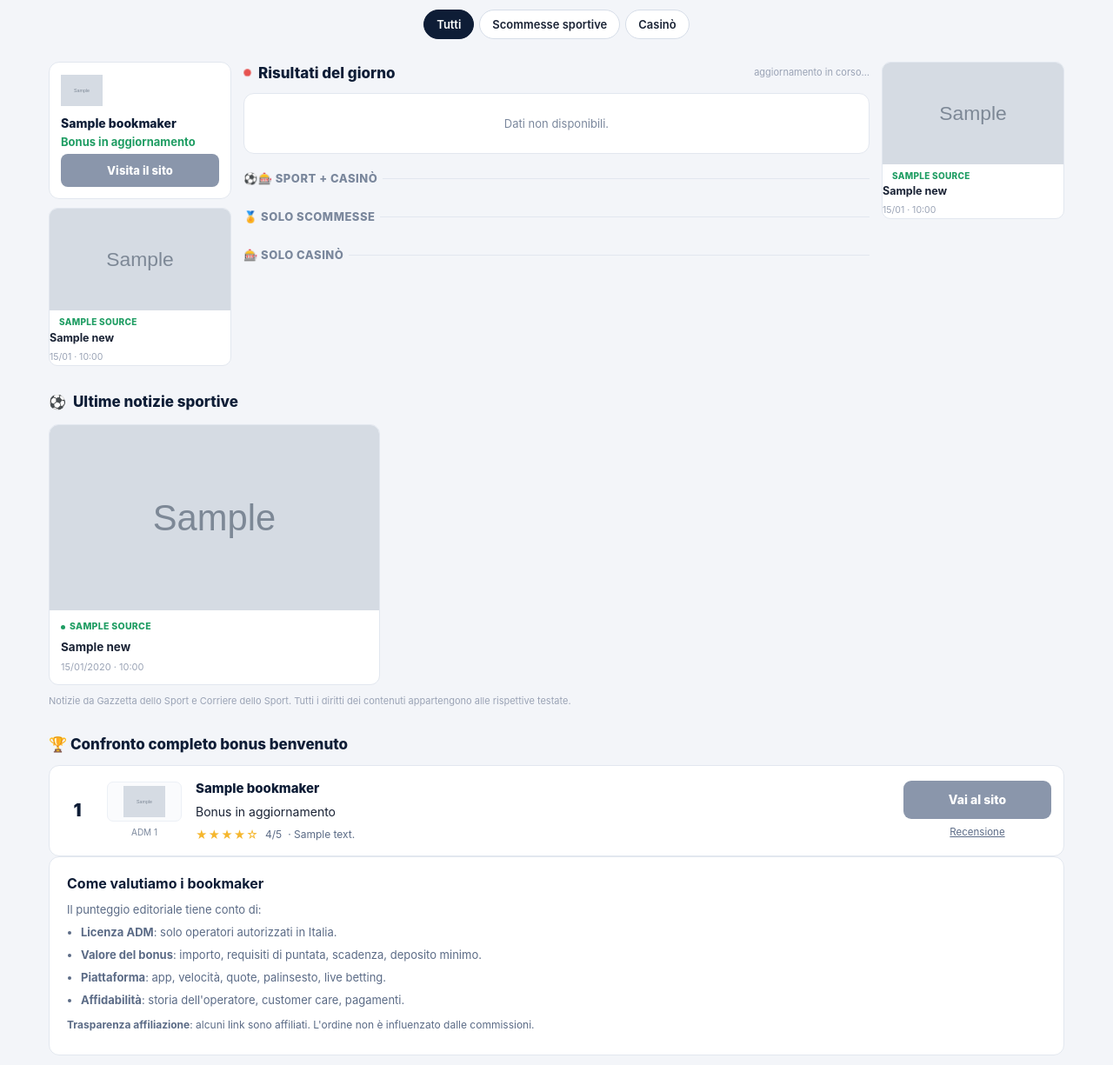
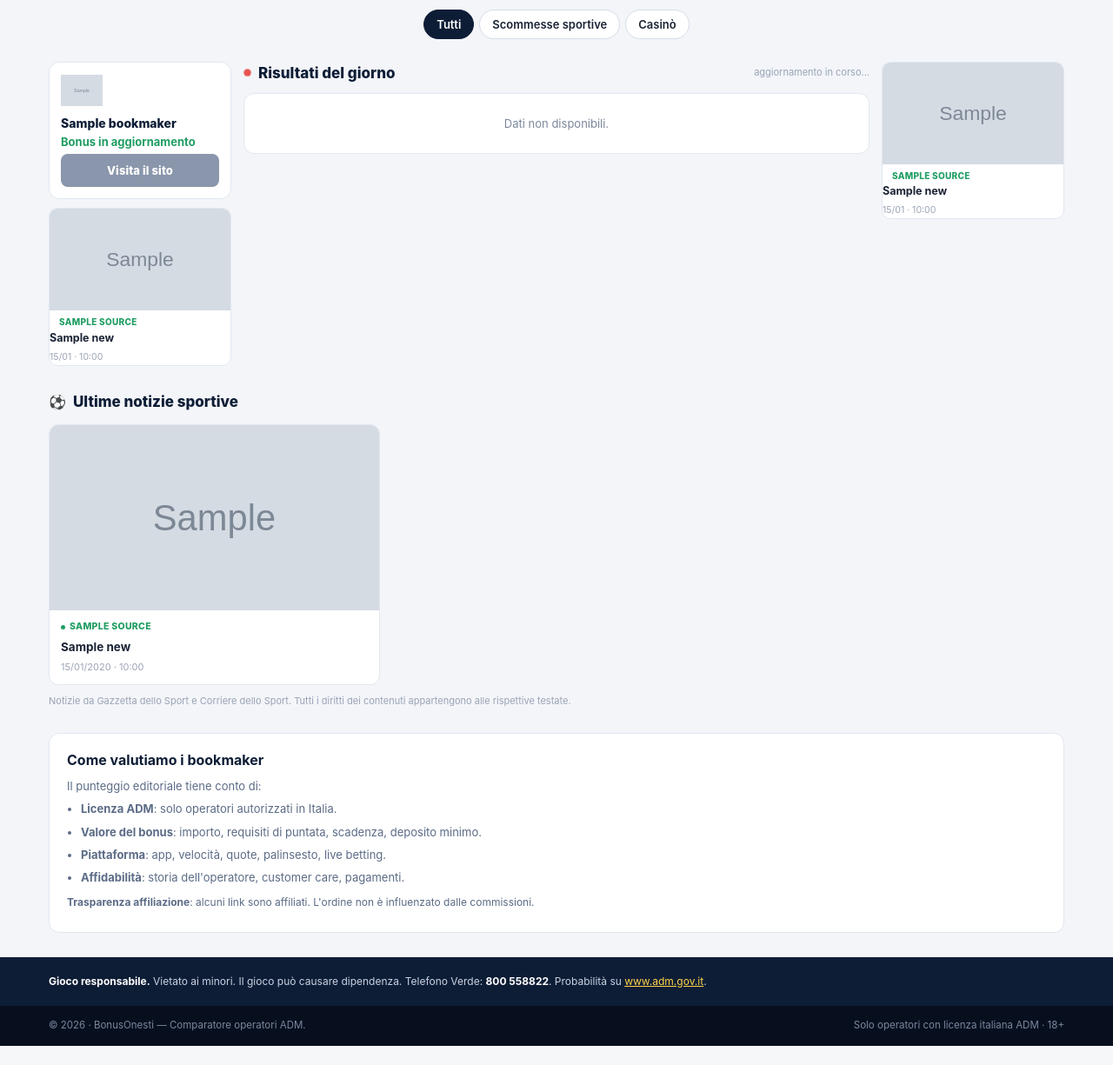
Before and after one commit to mongio22okj/icetimes-crm, a Django app: template templates/bonus_comparatore/home.html in a window 1280 px wide. Shown: the part 198-1423 px from the top of the page at 87% size. After the commit the page ends 1401 px from the top, so only its background shows below. Run offline with Django 5.2, Linux system fonts and the light colour scheme; the template is opened without the code that fills it: most values are stand-ins (such as "Sample title", 1, 10 or a date in 2020); grey boxes marked "Sample" are stand-in pictures.

Commit message:
feat(comparatore): rimuovi duplicati bookmaker (solo sidebar, no griglie centro)
Co-Authored-By: Claude Sonnet 4.6 <noreply@anthropic.com>

```diff
--- a/templates/bonus_comparatore/home.html
+++ b/templates/bonus_comparatore/home.html
@@ -287,7 +287,7 @@ nav a:hover{color:#fff}
       </div>
       <div id="ls-container" class="ls-loading">Caricamento partite…</div>
 
-      {% if bookmakers %}
+      {% if False %}{# sezioni bookmaker rimosse: già presenti nei banner laterali #}
 
       {# ── sport + casino (toggle) ── #}
       <div class="center-section">
@@ -439,57 +439,6 @@ nav a:hover{color:#fff}
   </section>
   {% endif %}
 
-  {# ── lista completa bookmaker ── #}
-  <div class="section-title">🏆 Confronto completo bonus benvenuto</div>
-  <div class="list">
-    {% for bm in bookmakers %}
-      {% with bonus=bm.primary_bonus %}
-      <div class="card {% if bonus.is_featured %}feat{% endif %}">
-        <div class="rank">{{ forloop.counter }}</div>
-        <div class="brand">
-          <div class="logo-box">
-            {% if bm.logo %}<img src="{{ bm.logo.url }}" alt="Logo {{ bm.name }}">
-            {% elif bm.logo_url and 's2/favicons' not in bm.logo_url %}<img src="{{ bm.logo_url }}" alt="Logo {{ bm.name }}">
-            {% else %}<span class="brandmark">{% if bm.logo_url %}<img class="fav" src="{{ bm.logo_url }}" alt="" loading="lazy">{% endif %}<span class="bn">{{ bm.name }}</span></span>
-            {% endif %}
-          </div>
-          {% if bm.license_number %}<div class="lic">ADM {{ bm.license_number }}</div>{% endif %}
-        </div>
-        <div class="info">
-          <div class="top">
-            <span class="name">{{ bm.name }}</span>
-            {% if bm.license_type == 'adm' %}<span class="badge adm">ADM</span>{% endif %}
-            {% if bm.category == 'both' %}<span class="badge both">Sport + Casinò</span>
-            {% elif bm.category == 'sport' %}<span class="badge sport">Scommesse</span>
-            {% elif bm.category == 'casino' %}<span class="badge casino">Casinò</span>{% endif %}
-          </div>
-          {% if bonus %}
-          <div class="bonus"><b>{{ bonus.title }}</b>{% if bonus.amount_text %} — {{ bonus.amount_text }}{% endif %}</div>
-          {% if bonus.terms_summary %}<div class="terms">{{ bonus.terms_summary }}</div>{% endif %}
-          {% else %}
-          <div class="bonus">Bonus in aggiornamento</div>
-          {% endif %}
-          <div class="rating">
-            <span class="stars">{% for i in "12345" %}{% if forloop.counter <= bm.rating %}★{% else %}☆{% endif %}{% endfor %}</span>
-            <span>{{ bm.rating }}/5</span>
-            {% if bm.short_description %}<span>· {{ bm.short_description }}</span>{% endif %}
-          </div>
-        </div>
-        <div class="act">
-          <a class="cta {% if not bm.has_affiliate %}placeholder{% endif %}"
-             href="{% url 'bonus_comparatore:go' bm.slug %}"
-             target="_blank" rel="sponsored nofollow noopener">
-            {% if bm.has_affiliate %}Ottieni il bonus{% else %}Vai al sito{% endif %}
-          </a>
-          <a class="review-link" href="{% url 'bonus_comparatore:detail' bm.slug %}">Recensione</a>
-        </div>
-      </div>
-      {% endwith %}
-    {% empty %}
-      <p style="text-align:center;color:#5b6b86;padding:32px 0">Nessun bookmaker disponibile.</p>
-    {% endfor %}
-  </div>
-
   <div class="method" id="metodo">
     <h2>Come valutiamo i bookmaker</h2>
     <p>Il punteggio editoriale tiene conto di:</p>
```
